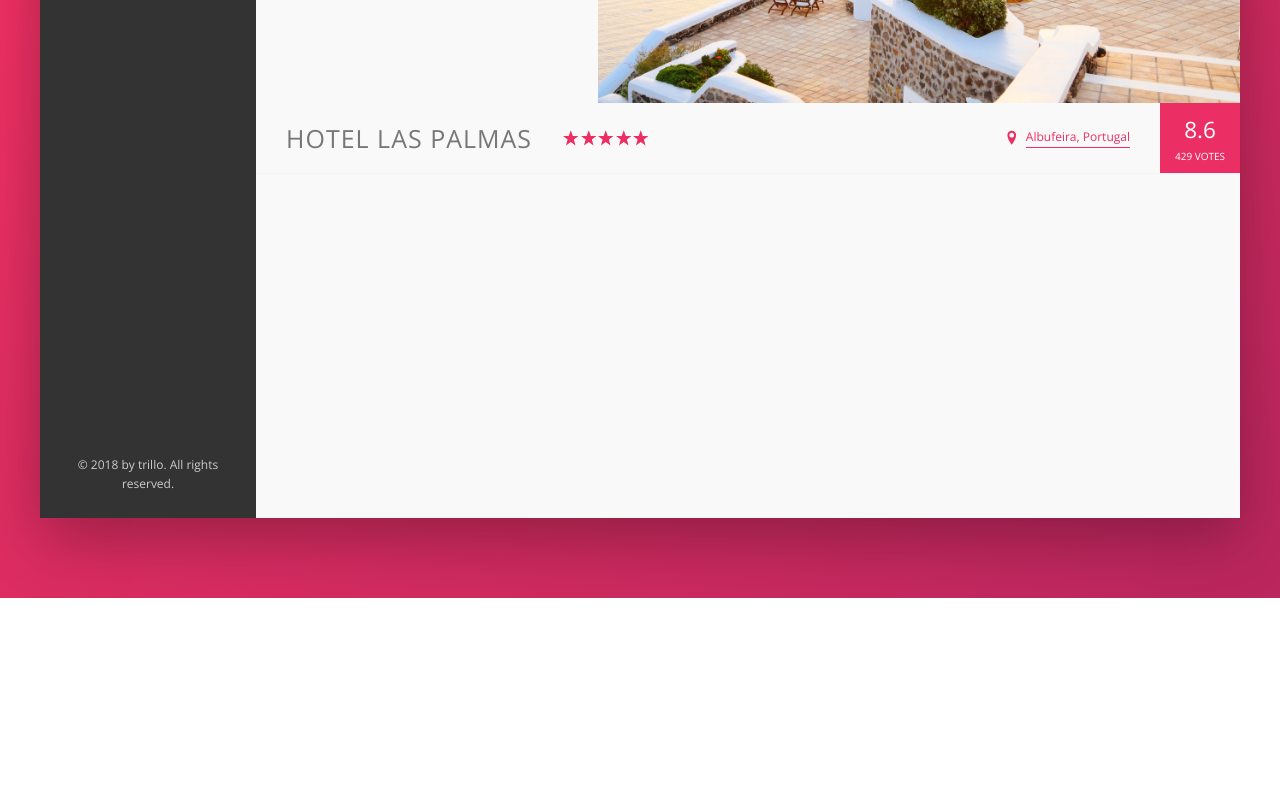
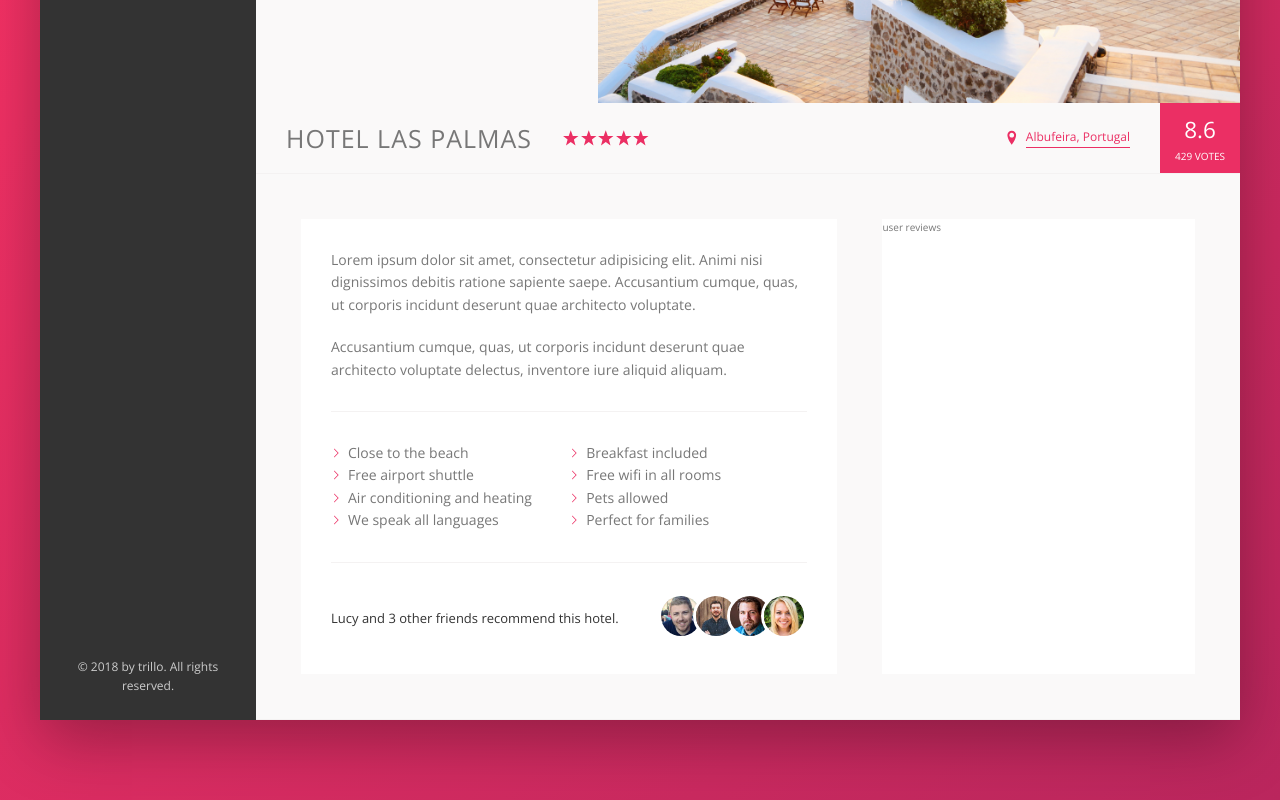
Before and after one commit to khaled-hossain-code/trillo-app, a website: page index.html in a window 1280 px wide. Shown: the part 432-1232 px from the top of the page. Before the commit the page ends 1030 px from the top, so only its background shows below. Drawn offline with nearby package versions, Linux system fonts and the light colour scheme.

Commit message:
detail section

```diff
--- a/index.html
+++ b/index.html
@@ -126,6 +126,41 @@
 						<div class="overview__rating-count">429 votes</div>
 					</div>
 				</div>
+
+				<div class="detail">
+					<div class="description">
+						<p class="paragraph">
+							Lorem ipsum dolor sit amet, consectetur adipisicing elit. Animi nisi dignissimos debitis ratione sapiente saepe. Accusantium cumque, quas, ut corporis incidunt deserunt quae architecto voluptate.
+						</p>
+						<p class="paragraph">
+							Accusantium cumque, quas, ut corporis incidunt deserunt quae architecto voluptate delectus, inventore iure aliquid aliquam.
+						</p>
+						<ul class="list">
+							<li class="list__item">Close to the beach</li>
+							<li class="list__item">Breakfast included</li>
+							<li class="list__item">Free airport shuttle</li>
+							<li class="list__item">Free wifi in all rooms</li>
+							<li class="list__item">Air conditioning and heating</li>
+							<li class="list__item">Pets allowed</li>
+							<li class="list__item">We speak all languages</li>
+							<li class="list__item">Perfect for families</li>
+						</ul>
+						<div class="recommend">
+							<p class="recommend__count">
+								Lucy and 3 other friends recommend this hotel.
+							</p>
+							<div class="recommend__friends">
+								<img src="img/user-3.jpg" alt="friend1" class="recommend__photo">
+								<img src="img/user-4.jpg" alt="friend2" class="recommend__photo">
+								<img src="img/user-5.jpg" alt="friend3" class="recommend__photo">
+								<img src="img/user-6.jpg" alt="friend4" class="recommend__photo">
+							</div>
+						</div>
+					</div>
+					<div class="user-reviews">
+						user reviews
+					</div>
+				</div>
 			</main>
 		</div>
 	</div>
--- a/sass/_base.scss
+++ b/sass/_base.scss
@@ -31,6 +31,9 @@ Grey dark 3: #999
 --color-grey-dark-3: #999;
 
 --shadow-dark: 0 2rem 6rem rgba(0,0,0,0.3);
+--shadow-light: 0 2rem 5rem rgba(0,0,0,0.06);
+
+--line: 1px solid var(--color-grey-light-2);
 }
 
 * {
--- a/sass/_components.scss
+++ b/sass/_components.scss
@@ -184,7 +184,7 @@
 .overview {
   display: flex;
   align-items: center;
-  border-bottom: 1px solid var(--color-grey-light-2);
+  border-bottom: var(--line);
 
   &__heading {
     font-size: 2.5rem;
@@ -279,3 +279,82 @@
   }
 
 }
+
+.detail {
+  display: flex;
+  padding: 4.5rem;
+  background-color: var(--color-grey-light-1);
+  border-bottom: var(--line);
+}
+
+.description {
+  font-size: 1.4rem;
+  margin-right: 4.5rem;
+  padding: 3rem;
+  background-color: #fff;
+  box-shadow: var(--shaodw-light);
+  flex: 0 0 60%;
+}
+
+.user-reviews {
+  flex: 1;
+  background-color: #fff;
+  box-shadow: var(--shaodw-light);
+
+}
+
+.paragraph:not(:last-of-type) {
+  margin-bottom: 2rem;
+}
+
+.list {
+  list-style: none;
+  margin: 3rem 0;
+  padding: 3rem 0;
+  border-bottom: var(--line);
+  border-top: var(--line);
+
+  display: flex;
+  flex-wrap: wrap;
+}
+
+.list__item {
+  flex: 0 0 50%;
+
+  &::before {
+    content: "";
+    display: inline-block;
+    width: 1rem;
+    height: 1rem;
+    background-color: var(--color-primary);
+    -webkit-mask-image: url(../img/chevron-thin-right.svg);
+    -webkit-mask-size: cover;
+    mask-image: url(../img/chevron-thin-right.svg);
+    mask-size: cover;
+    margin-right: .7rem;
+  }
+}
+
+.recommend {
+  font-size: 1.3rem;
+  color: var(--color-grey-dark-1);
+  display: flex;
+  align-items: center;
+
+  &__count {
+    margin-right: auto;
+  }
+
+  &__photo {
+    box-sizing: content-box;
+    height: 4rem;
+    width: 4rem;
+    border-radius: 50%;
+    border: 3px solid #fff;
+
+    &:not(:last-child) {
+      margin-right: -1.5rem;
+
+    }
+  }
+}
--- a/sass/_layout.scss
+++ b/sass/_layout.scss
@@ -14,7 +14,7 @@
   font-size: 1.4rem;
   height: 7rem;
   background-color: #fff;
-  border-bottom: 1px solid var(--color-grey-light-2);
+  border-bottom: var(--line);
   display: flex;
   justify-content: space-between;
   align-items: center;
```
Also changed, not shown: css/style.css.
